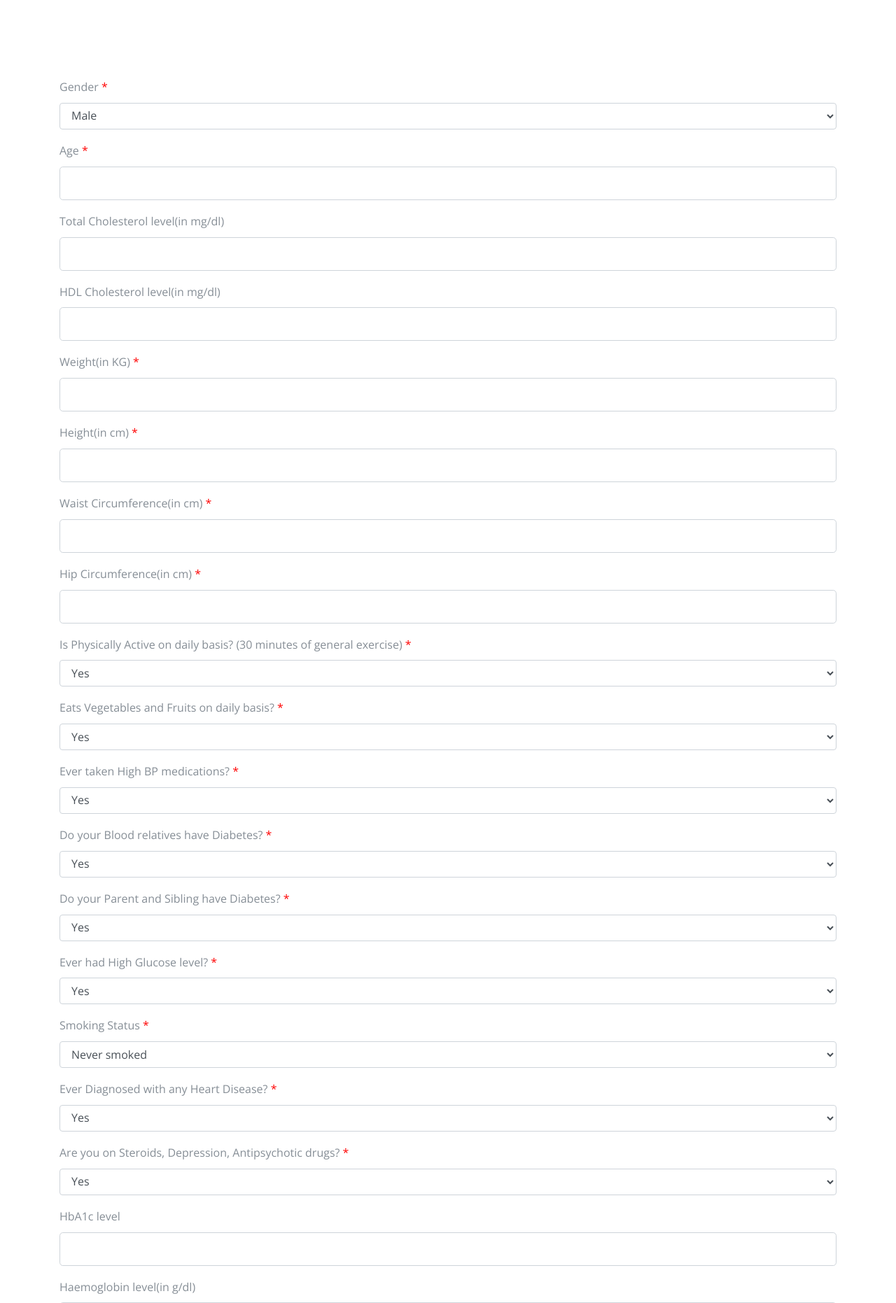
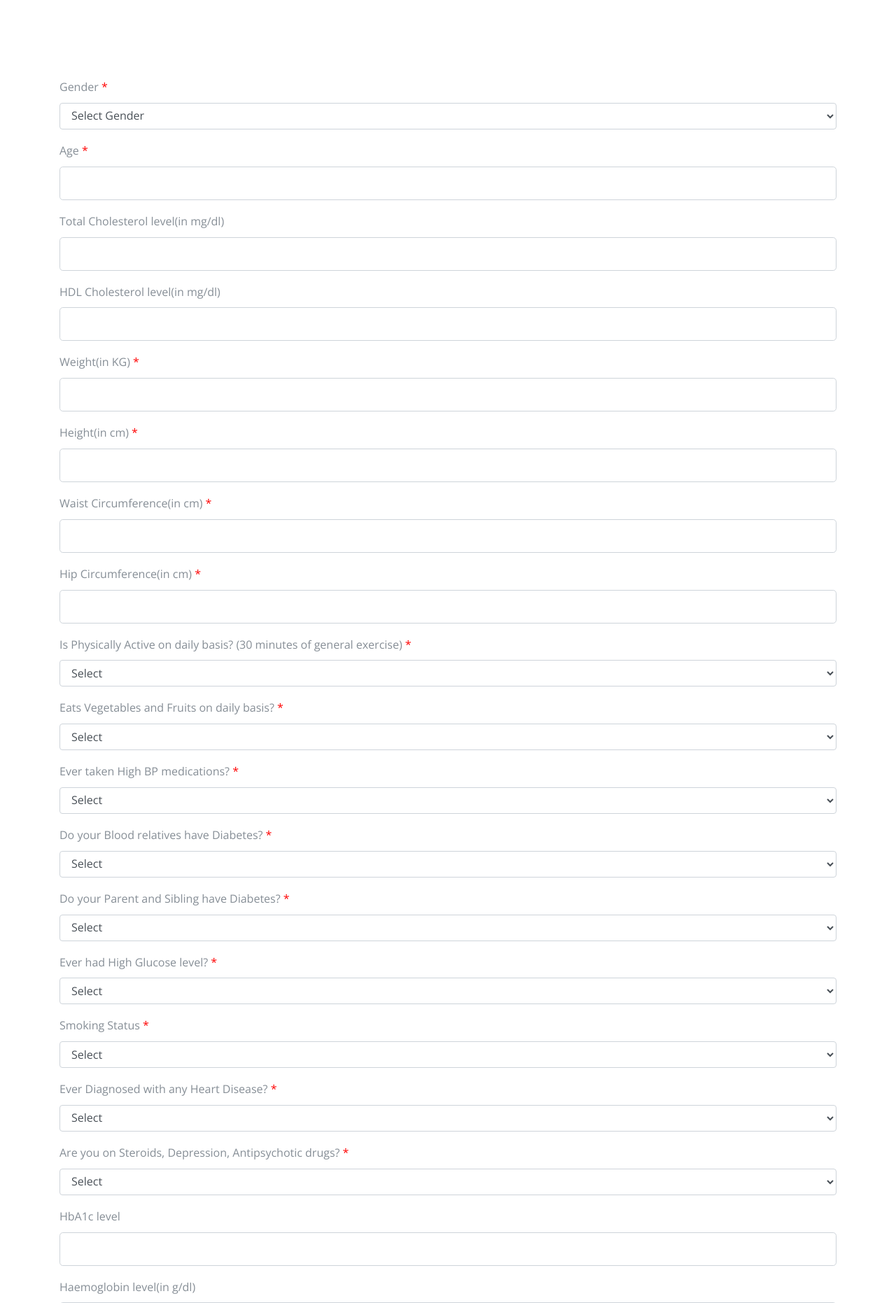
Before and after one commit to ag602/medstartup, a Django app: page /diabriskpred/ in a window 1280 px wide. Shown: the part 785-2647 px from the top of the page at 70% size. Run offline with Django 3.2, Linux system fonts and the light colour scheme; some libraries are stand-ins or nearby versions.

Commit message:
diabetes questionnaire

```diff
--- a/medx/templates/diabriskpred.html
+++ b/medx/templates/diabriskpred.html
@@ -20,7 +20,8 @@
              <div class="row">
                  <div class="col-md-12 form-group">
                 <label for="exampleFormControlSelect1" class="required">Gender</label>
-                <select class="form-control" id="exampleFormControlSelect1">
+                <select class="form-control" id="exampleFormControlSelect1" required>
+                    <option value="" disabled selected>Select Gender</option>
                     <option>Male</option>
                   <option>Female</option>
                 </select>
@@ -80,6 +81,7 @@
                  <div class="col-md-12 form-group">
                 <label for="exampleFormControlSelect1" class="required">Is Physically Active on daily basis? (30 minutes of general exercise)</label>
                 <select class="form-control" id="exampleFormControlSelect1">
+                  <option value="" disabled selected>Select</option>
                     <option>Yes</option>
                   <option>No</option>
                   <option>Maybe</option>
@@ -91,6 +93,7 @@
                  <div class="col-md-12 form-group">
                 <label for="exampleFormControlSelect1" class="required">Eats Vegetables and Fruits on daily basis?</label>
                 <select class="form-control" id="exampleFormControlSelect1">
+                  <option value="" disabled selected>Select</option>
                     <option>Yes</option>
                   <option>No</option>
                   <option>Maybe</option>
@@ -102,6 +105,7 @@
                  <div class="col-md-12 form-group">
                 <label for="exampleFormControlSelect1" class="required">Ever taken High BP medications?</label>
                 <select class="form-control" id="exampleFormControlSelect1">
+                  <option value="" disabled selected>Select</option>
                     <option>Yes</option>
                   <option>No</option>
                   <option>Maybe</option>
@@ -113,6 +117,7 @@
                  <div class="col-md-12 form-group">
                 <label for="exampleFormControlSelect1" class="required">Do your Blood relatives have Diabetes?</label>
                 <select class="form-control" id="exampleFormControlSelect1">
+                  <option value="" disabled selected>Select</option>
                     <option>Yes</option>
                   <option>No</option>
                   <option>Maybe</option>
@@ -124,6 +129,7 @@
                  <div class="col-md-12 form-group">
                 <label for="exampleFormControlSelect1" class="required">Do your Parent and Sibling have Diabetes?</label>
                 <select class="form-control" id="exampleFormControlSelect1">
+                  <option value="" disabled selected>Select</option>
                     <option>Yes</option>
                   <option>No</option>
                   <option>Maybe</option>
@@ -135,6 +141,7 @@
                  <div class="col-md-12 form-group">
                 <label for="exampleFormControlSelect1" class="required">Ever had High Glucose level?</label>
                 <select class="form-control" id="exampleFormControlSelect1">
+                  <option value="" disabled selected>Select</option>
                     <option>Yes</option>
                   <option>No</option>
                   <option>Maybe</option>
@@ -146,6 +153,7 @@
                  <div class="col-md-12 form-group">
                 <label for="exampleFormControlSelect1" class="required">Smoking Status</label>
                 <select class="form-control" id="exampleFormControlSelect1">
+                 <option value="" disabled selected>Select</option>
                   <option>Never smoked</option>
                   <option>Ex-smoker</option>
                     <option>Low-smoker(<=10/month)</option>
@@ -159,6 +167,7 @@
                  <div class="col-md-12 form-group">
                 <label for="exampleFormControlSelect1" class="required">Ever Diagnosed with any Heart Disease?</label>
                 <select class="form-control" id="exampleFormControlSelect1">
+                  <option value="" disabled selected>Select</option>
                     <option>Yes</option>
                   <option>No</option>
                   <option>Maybe</option>
@@ -170,6 +179,7 @@
                  <div class="col-md-12 form-group">
                 <label for="exampleFormControlSelect1" class="required">Are you on Steroids, Depression, Antipsychotic drugs?</label>
                 <select class="form-control" id="exampleFormControlSelect1">
+                  <option value="" disabled selected>Select</option>
                     <option>Yes</option>
                   <option>No</option>
                   <option>Maybe</option>
```
Lines whose indentation alone changed are shown as unchanged.
